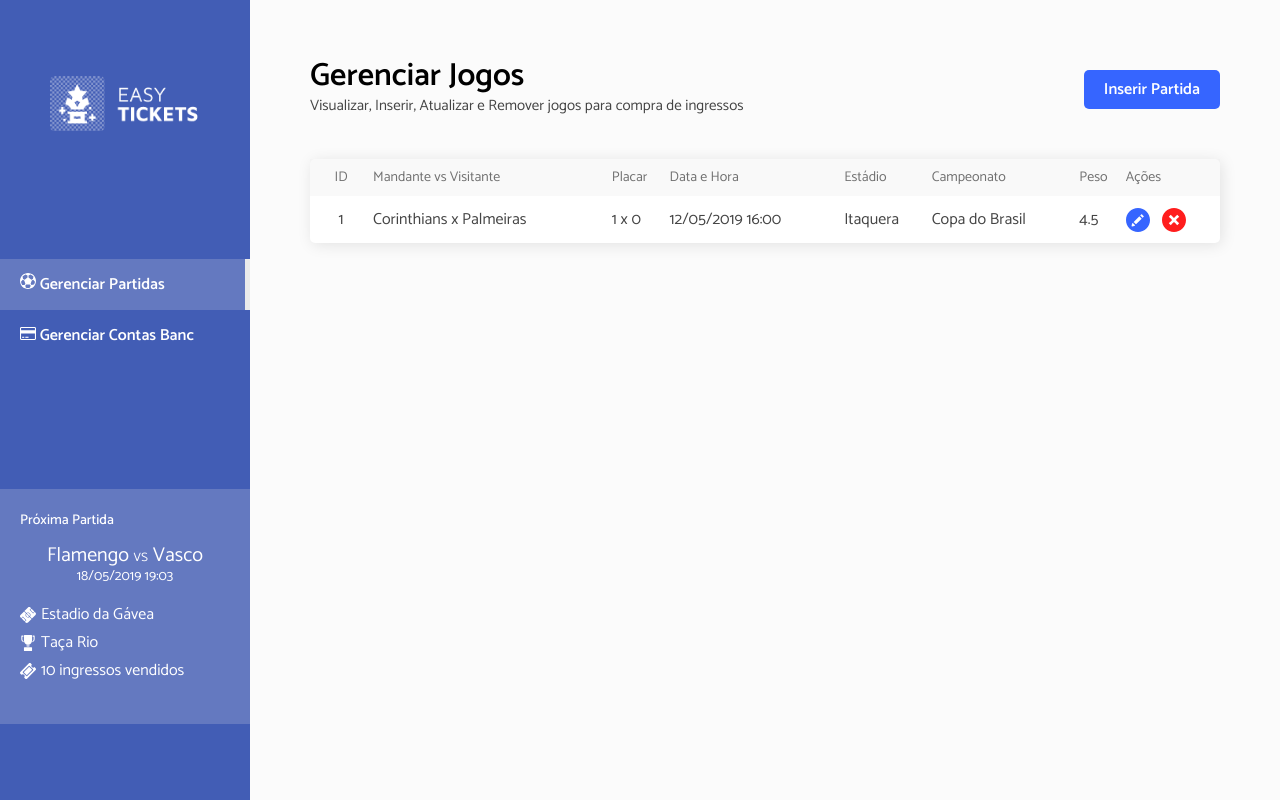
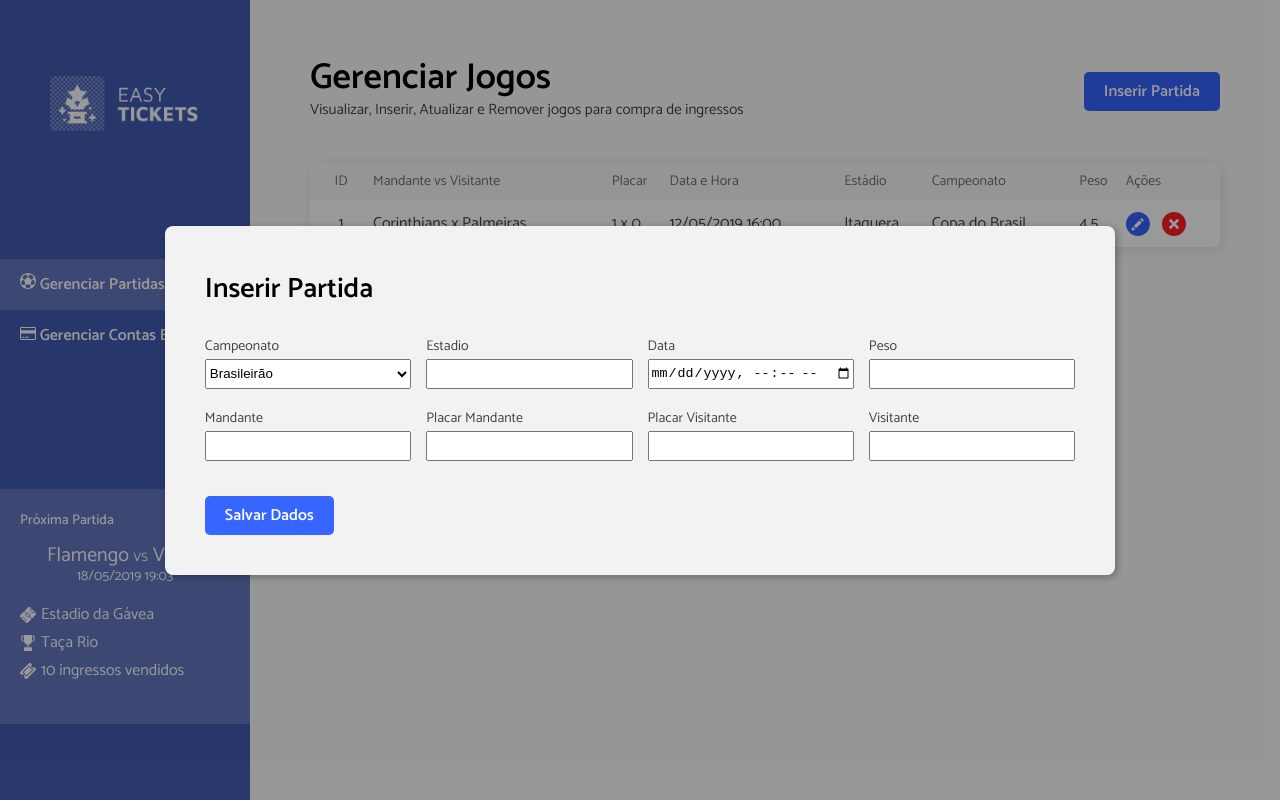
Before and after one commit to DouglasMartins1999/EasyTickets, a React (Create React App) app: page / in a window 1280 px wide. Built offline with nearby package versions, Linux system fonts and the light colour scheme.

Commit message:
Match Modal Content Created

```diff
--- a/src/App.js
+++ b/src/App.js
@@ -1,10 +1,14 @@
 import React, { Component } from 'react';
 import AccountsPage from './easytickets/pages/Admin/Accounts';
 import MatchesPage from './easytickets/pages/Admin/Matches';
+import Modal from './easytickets/components/Modal';
 
 class App extends Component {
 	render(){
-		return <MatchesPage />;
+		return <div>
+			<MatchesPage />
+			<Modal />
+		</div>;
 	}
 }
 
--- /dev/null
+++ b/src/easytickets/components/Admin/MatchManager/index.jsx
@@ -0,0 +1,80 @@
+import React, { Component } from 'react';
+import "./styles.css";
+
+class MatchManager extends Component {
+    constructor(props){
+        super(props);
+
+        this.defaultOptions = {
+            isInsertion: true,
+            originalData: {
+                id: 1
+            }
+        }
+    }
+
+    render(){
+        const { options = this.defaultOptions } = this.props;
+        return <article>
+            <h1 className="modal-title">{ options.isInsertion ? "Inserir" : "Atualizar" } Partida</h1>
+
+            <form name="matchmanager" id="formmanager">
+                <div>
+                    <label for="campeonato">Campeonato</label><br/>
+                    <select id="campeonato" name="campeonato">
+                        <option value="Brasileirão">Brasileirão</option>
+                        <option value="Libertadores">Libertadores</option>
+                        <option value="Copa do Brasil">Copa do Brasil</option>
+                        <option value="Estadual">Estadual</option>
+                    </select>
+                </div>
+
+                <div>
+                    <label for="estadio">Estadio</label><br/>
+                    <input type="text" name="estadio" id="estadio" list="estadios"/>
+                    <datalist id="estadios">
+                        <option value="Itaquera"/>
+                        <option value="Allianz Parque"/>
+                        <option value="Morumbi"/>
+                        <option value="Vila Belmiro"/>
+                        <option value="Maracanã"/>
+                        <option value="Pacaembu"/>
+                    </datalist>
+                </div>
+
+                <div>
+                    <label for="datetime">Data</label><br/>
+                    <input type="datetime-local" name="datetime" id="datetime" />
+                </div>
+
+                <div>
+                    <label for="peso">Peso</label><br/>
+                    <input type="number" name="peso" id="peso" min="1" max="5" step="0.1" />
+                </div>
+
+                <div>
+                    <label for="mandante">Mandante</label><br/>
+                    <input type="text" name="mandante" id="mandante" />
+                </div>
+
+                <div>
+                    <label for="placarmandante">Placar Mandante</label><br/>
+                    <input type="number" name="placarmandante" id="placarmandante" min="0"/>
+                </div>
+
+                <div>
+                    <label for="placarvisitante">Placar Visitante</label><br/>
+                    <input type="number" name="placarvisitante" id="placarvisitante" min="0" />
+                </div>
+
+                <div>
+                    <label for="visitante">Visitante</label><br/>
+                    <input type="text" name="visitante" id="visitante" />
+                </div>
+            </form>
+            <button form="formmanager">Salvar Dados</button>
+        </article>;
+    }
+}
+
+export default MatchManager;
--- /dev/null
+++ b/src/easytickets/components/Admin/MatchManager/styles.css
@@ -0,0 +1,25 @@
+#formmanager {
+    display: grid;
+    grid-template-columns: 1fr 1fr 1fr 1fr;
+    grid-gap: 15px;
+    margin-bottom: 35px;
+}
+
+#formmanager input,
+#formmanager select {
+    width: 100%;
+    box-sizing: border-box;
+    height: 30px;
+}
+
+#formmanager label {
+    font-size: 14px;
+    color: #444;
+}
+
+.modal-title {
+    font-size: 28px;
+    font-weight: 600;
+    margin: 0;
+    margin-bottom: 20px;
+}
--- a/src/easytickets/components/Modal/index.jsx
+++ b/src/easytickets/components/Modal/index.jsx
@@ -1 +1,37 @@
 import React, { Component } from 'react';
+import "./styles.css"
+import MatchManager from '../Admin/MatchManager';
+
+class Modal extends Component {
+    constructor(props){
+        super(props);
+
+        this.state = {
+            isOpen: true,
+            currentModal: null,
+            options: {}
+        }
+
+        this.toggleModal = e => {
+            const { isOpen } = this.state;
+            this.setState({ isOpen: !isOpen });
+        }
+
+        this.stopPropagation = e => {
+            e.stopPropagation();
+        }
+    }
+
+    render(){
+        const { isOpen, currentModal, options } = this.state;
+        return (isOpen ?
+        <div className="modal-overlay" onClick={this.toggleModal}>
+            <section className="modal-content" onClick={this.stopPropagation}>
+                { currentModal }
+                <MatchManager />
+            </section>
+        </div> : null);
+    }
+}
+
+export default Modal;
--- /dev/null
+++ b/src/easytickets/components/Modal/styles.css
@@ -0,0 +1,21 @@
+.modal-overlay {
+    position: fixed;
+    top: 0;
+    left: 0;
+    width: 100vw;
+    height: 100vh;
+    z-index: 100;
+    background: rgba(0, 0, 0, 0.4);
+    display: flex;
+    justify-content: center;
+    align-items: center;
+    cursor: pointer;
+}
+
+.modal-content {
+    background: #F2F2F2;
+    box-shadow: 2px 2px 9px rgba(0, 0, 0, 0.3);
+    padding: 40px;
+    border-radius: 8px;
+    cursor: default;
+}
--- a/src/easytickets/pages/Admin/Matches/index.jsx
+++ b/src/easytickets/pages/Admin/Matches/index.jsx
@@ -1,14 +1,13 @@
 import React, { Component } from 'react';
 import icons from '../../../assets/images/index';
+import SideMenu from '../../../components/Admin/SideMenu';
 import "../styles.css"
-import SideMenu from '../../../components/Admin/SideMenu';
 
 class MatchesPage extends Component {
     constructor(props){
         super(props);
 
-        this.state = {
-        }
+        this.state = {}
         this.tableLayout = ["ID", "Mandante vs Visitante", "Placar", "Data e Hora", "Estádio", "Campeonato", "Peso", "Ações"]
 
     }
@@ -18,7 +17,7 @@ class MatchesPage extends Component {
             <main>
                 <header class="content-header">
                     <div>
-                        <h1>Gerenciar Jogos</h1>
+                        <h1 className="title">Gerenciar Jogos</h1>
                         <span>Visualizar, Inserir, Atualizar e Remover jogos para compra de ingressos</span>
                     </div>
                     <button>Inserir Partida</button>
--- a/src/easytickets/pages/Admin/styles.css
+++ b/src/easytickets/pages/Admin/styles.css
@@ -16,8 +16,9 @@
     width: 100%;
 }
 
-.content-header h1 {
+.title {
     margin: 0;
+    font-size: 36px;
     font-weight: 600;
     line-height: 1;
 }
@@ -36,6 +37,7 @@ button {
     font-size: 16px;
     font-weight: 600;
     padding: 6px 20px;
+    cursor: pointer;
     transition: all ease-in-out 200ms;
 }
 
@@ -96,3 +98,7 @@ tr:last-child {
     width: 60px;
     justify-content: space-between;
 }
+
+.actions img {
+    cursor: pointer;
+}
```
